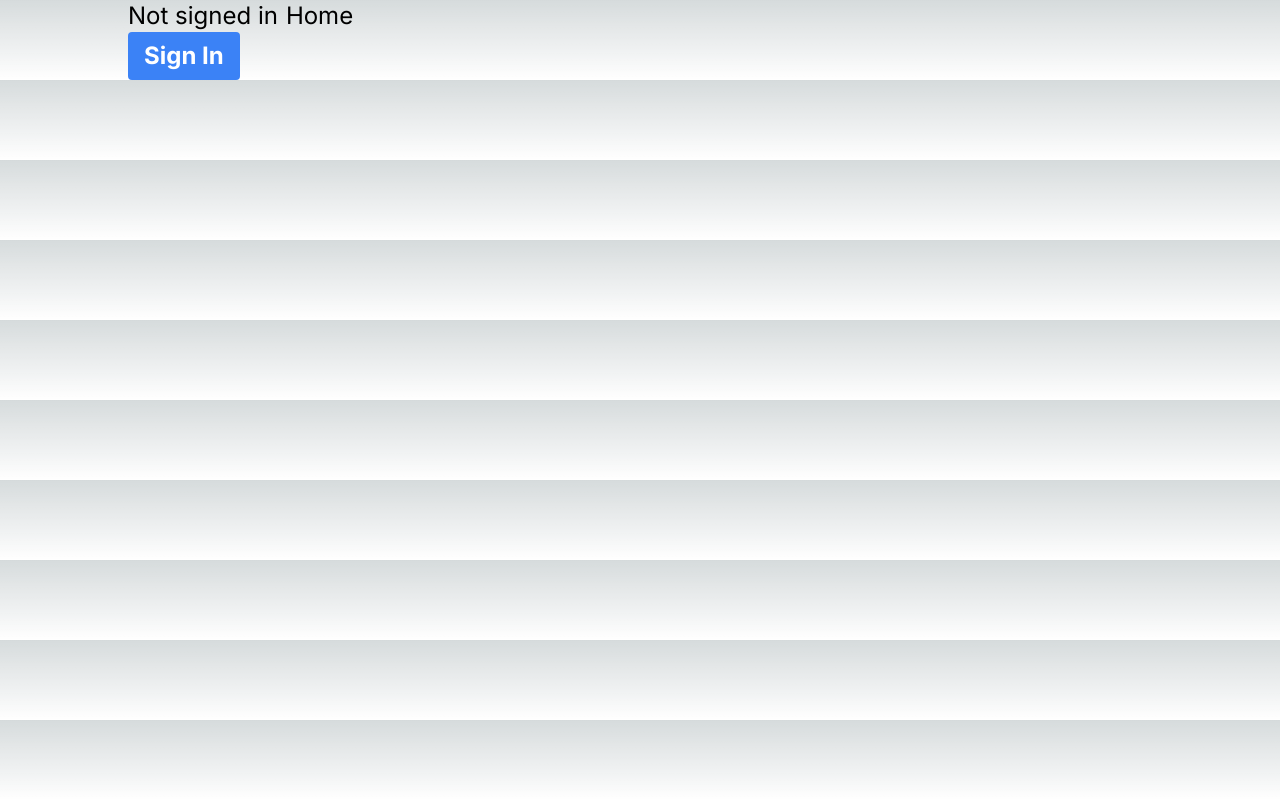
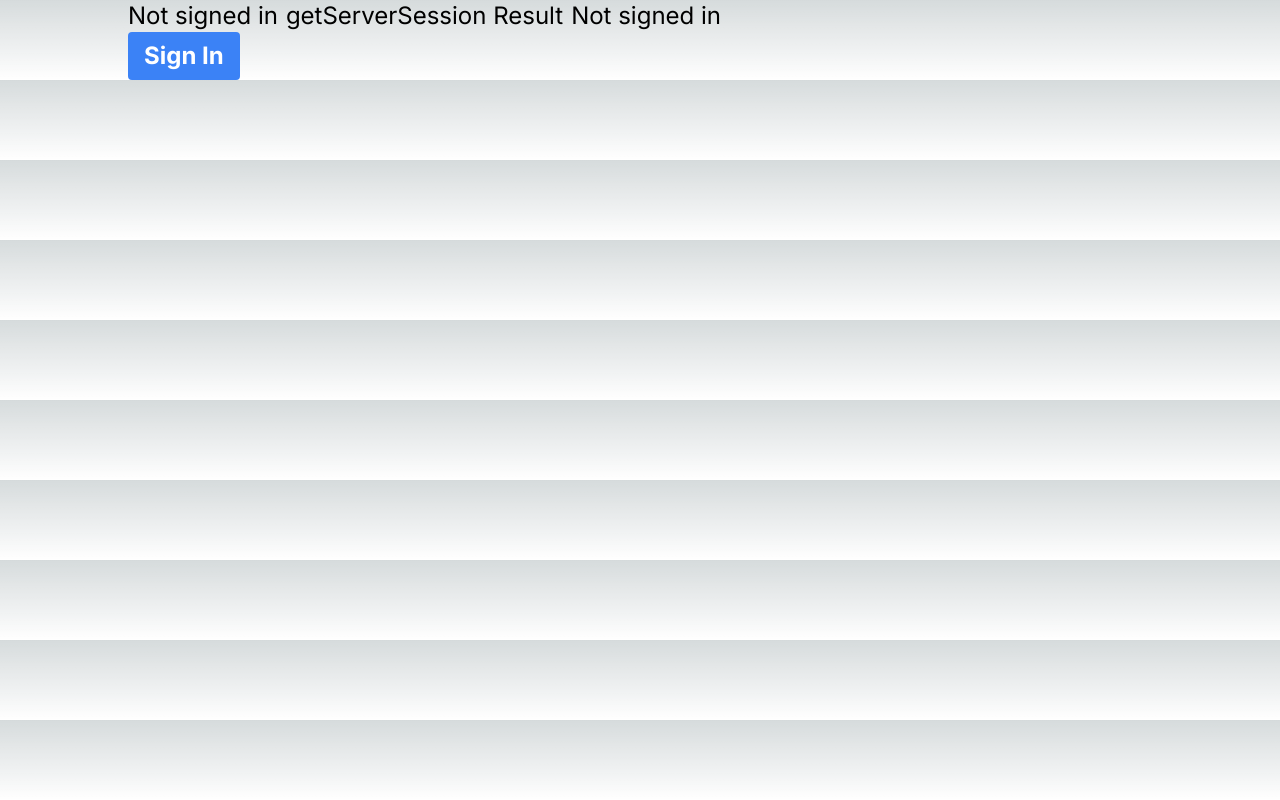
Before and after one commit to guhandelta/next13-app-router-next-auth, a Next.js app: page / in a window 1280 px wide. Built offline with nearby package versions, Linux system fonts and the light colour scheme; no server answers.

Commit message:
Utilized the session in RSC

```diff
--- a/src/app/page.tsx
+++ b/src/app/page.tsx
@@ -1,7 +1,17 @@
-import Image from 'next/image'
+import { getServerSession } from "next-auth";
 
-export default function Home() {
+export default async function Home() {
+
+  const session = await getServerSession();
+
   return (
-    <div>Home</div>
+    <>
+       getServerSession Result
+      {session?.user?.name ? (
+        <div>{session?.user?.name}</div>
+      ) :(
+        <div>Not signed in</div>
+      )}
+    </>
   )
 }
```
